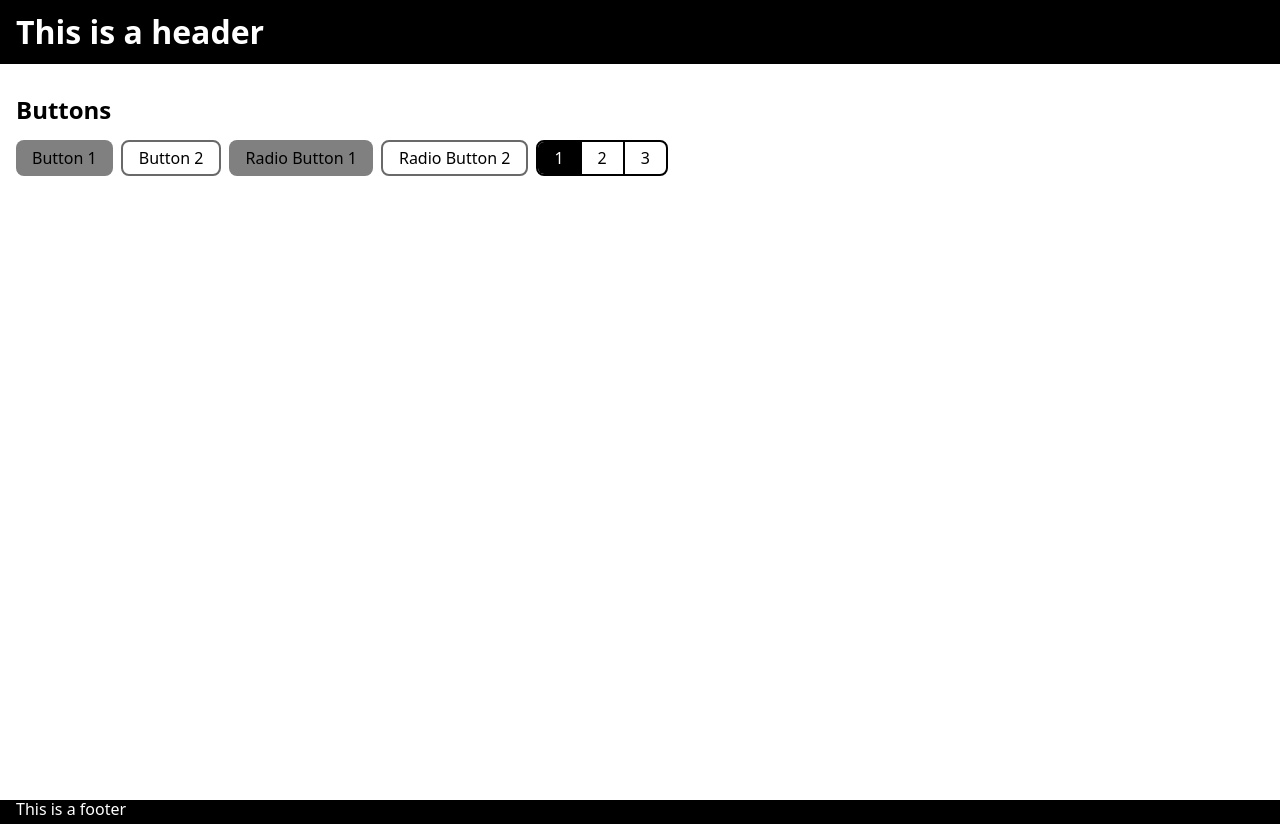
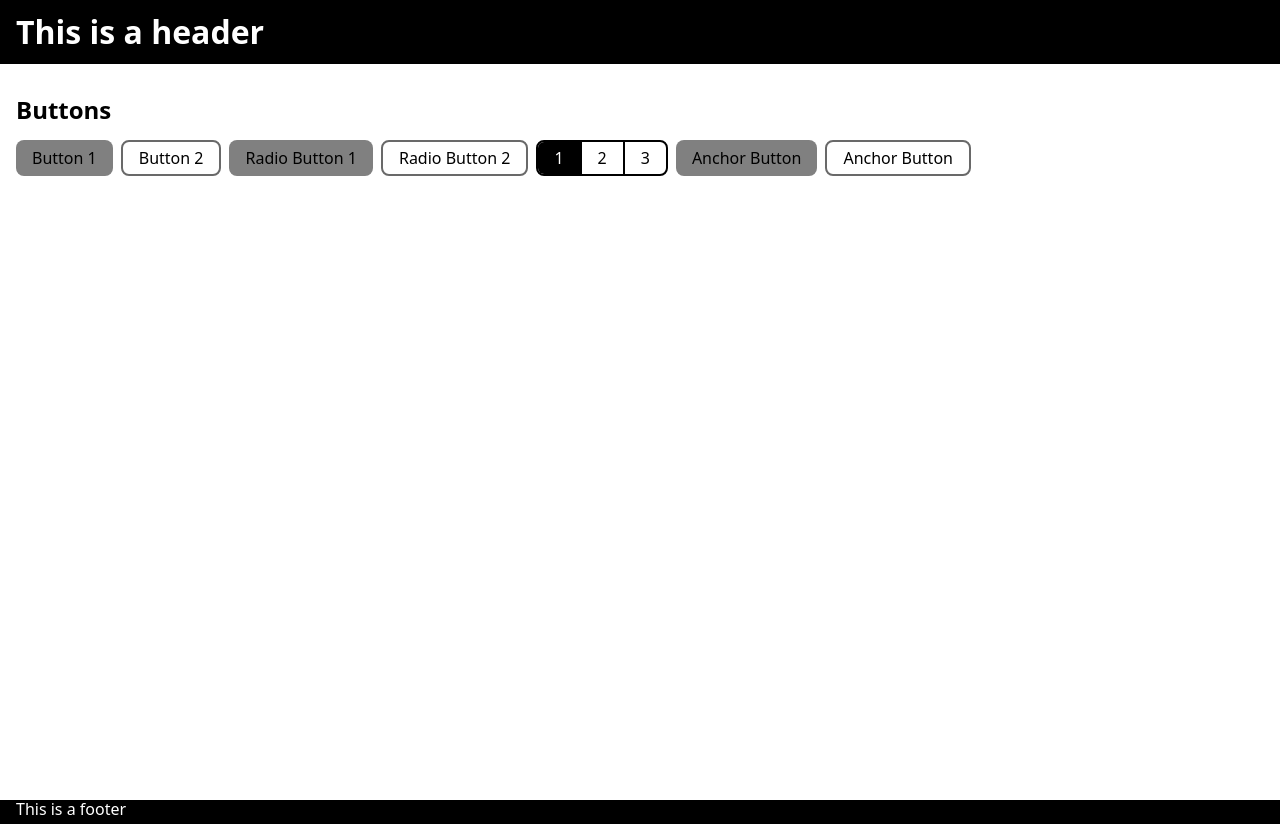
Before and after one commit to good-for-you-web-services/standard-components, a React (Vite) app: page / in a window 1280 px wide. Built offline with nearby package versions, Linux system fonts and the light colour scheme.

Commit message:
feat: adding an anchor button component

```diff
--- /dev/null
+++ b/lib/components/buttons/anchor-button/index.tsx
@@ -0,0 +1,29 @@
+import type { AnchorHTMLAttributes } from 'react';
+import { Combine } from '../../../functions/combine';
+import styles from './styles.module.scss';
+
+interface Properties extends AnchorHTMLAttributes<HTMLAnchorElement> {
+	appearance?: 'solid' | 'outline';
+}
+
+export function AnchorButton({
+	children,
+	className,
+	appearance = 'solid',
+	...properties
+}: Properties) {
+	return (
+		<a
+			className={Combine([
+				'standard-component',
+				'anchor-button',
+				styles['anchor-button'],
+				styles[appearance],
+				className,
+			])}
+			{...properties}
+		>
+			{children}
+		</a>
+	);
+}
--- /dev/null
+++ b/lib/components/buttons/anchor-button/styles.module.scss
@@ -0,0 +1,15 @@
+@use '../../../styles/mixins/buttons';
+
+.anchor-button {
+	text-decoration: none;
+
+	@include buttons.button-base;
+
+	&.solid {
+		@include buttons.button-solid;
+	}
+
+	&.outline {
+		@include buttons.button-outline;
+	}
+}
--- a/lib/main.ts
+++ b/lib/main.ts
@@ -1,4 +1,6 @@
+export { AnchorButton } from './components/buttons/anchor-button';
 export { Button } from './components/buttons/button';
+export { ButtonGroup } from './components/buttons/button-group';
 export { RadioButton } from './components/buttons/radio-button';
 export { Footer } from './components/root/footer';
 export { Header } from './components/root/header';
--- a/src/pages/test/index.tsx
+++ b/src/pages/test/index.tsx
@@ -1,5 +1,11 @@
-import { ButtonGroup } from '../../../lib/components/buttons/button-group';
-import { Button, Page, PageSection, RadioButton } from '../../../lib/main';
+import {
+	AnchorButton,
+	Button,
+	ButtonGroup,
+	Page,
+	PageSection,
+	RadioButton,
+} from '../../../lib/main';
 import styles from './styles.module.scss';
 
 export default function Test() {
@@ -27,6 +33,18 @@ export default function Test() {
 							<RadioButton name='radio-group-2'>3</RadioButton>
 						</ButtonGroup>
 					</div>
+					<div className={styles['buttons-section']}>
+						<AnchorButton href='https://google.com' target='_blank'>
+							Anchor Button
+						</AnchorButton>
+						<AnchorButton
+							appearance='outline'
+							href='https://google.com'
+							target='_blank'
+						>
+							Anchor Button
+						</AnchorButton>
+					</div>
 				</div>
 			</PageSection>
 		</Page>
```
